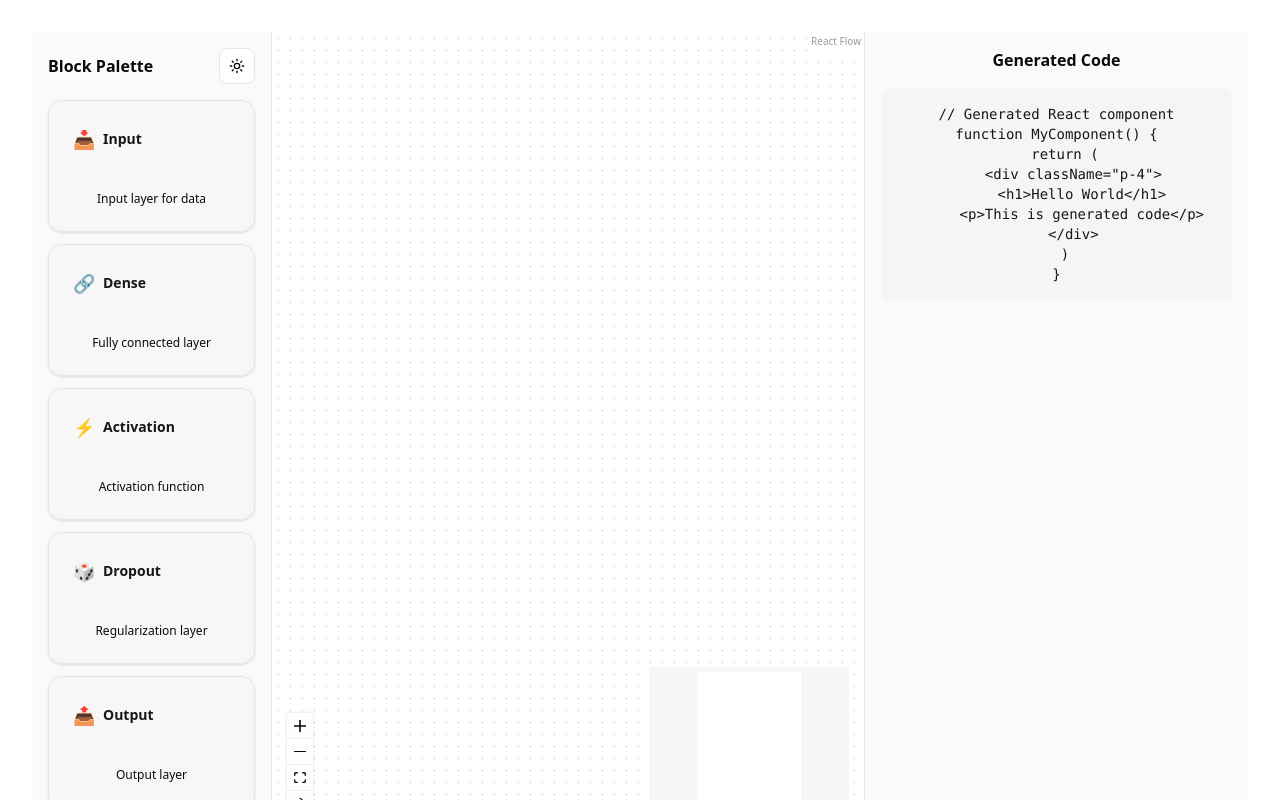
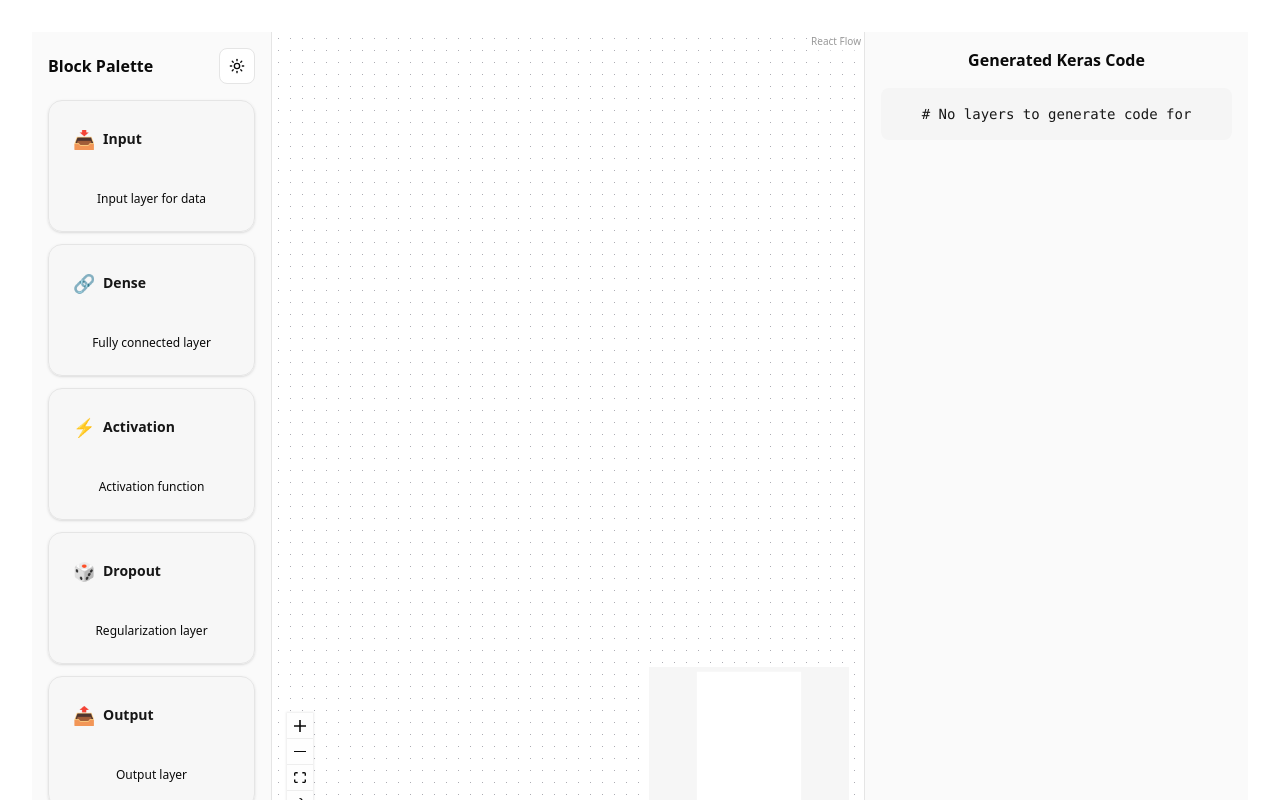
Before and after one commit to Aryagm/blockdl, a React (Vite) app: page / in a window 1280 px wide. Shown: the top 800 px of the page. Built offline with nearby package versions, Linux system fonts and the light colour scheme.

Commit message:
adeed basic code generation and display

```diff
--- a/src/App.tsx
+++ b/src/App.tsx
@@ -2,36 +2,34 @@ import { AppShell } from './components/AppShell'
 import { ThemeProvider } from './components/ThemeProvider'
 import { CanvasEditor } from './components/CanvasEditor'
 import { BlockPalette } from './components/BlockPalette'
+import { getOrderedLayers, generateKerasCode } from './lib/graph-utils'
+import type { Node, Edge } from '@xyflow/react'
+import { useState } from 'react'
 import './App.css'
 
 function App() {
+  const [nodes, setNodes] = useState<Node[]>([])
+  const [edges, setEdges] = useState<Edge[]>([])
+
   const paletteContent = <BlockPalette />
 
   const canvasContent = (
     <CanvasEditor
-      onNodesChange={(nodes) => {
-        console.log('Nodes changed:', nodes)
-      }}
-      onEdgesChange={(edges) => {
-        console.log('Edges changed:', edges)
-      }}
+      onNodesChange={setNodes}
+      onEdgesChange={setEdges}
     />
   )
 
+  // Generate code based on current nodes and edges
+  const orderedLayers = getOrderedLayers(nodes, edges)
+  const generatedCode = generateKerasCode(orderedLayers)
+
   const codeViewerContent = (
     <div className="space-y-4">
-      <h2 className="font-semibold text-sidebar-foreground">Generated Code</h2>
+      <h2 className="font-semibold text-sidebar-foreground">Generated Keras Code</h2>
       <div className="bg-sidebar-accent rounded-md p-4 text-sidebar-accent-foreground">
-        <pre className="font-mono text-sm overflow-auto">
-{`// Generated React component
-function MyComponent() {
-  return (
-    <div className="p-4">
-      <h1>Hello World</h1>
-      <p>This is generated code</p>
-    </div>
-  )
-}`}
+        <pre className="font-mono text-sm overflow-auto whitespace-pre-wrap">
+          {generatedCode}
         </pre>
       </div>
     </div>
--- a/src/components/CanvasEditor.tsx
+++ b/src/components/CanvasEditor.tsx
@@ -18,6 +18,7 @@ import type {
 } from '@xyflow/react'
 import '@xyflow/react/dist/style.css'
 import { LayerNode } from './LayerNode'
+import { getOrderedLayers, validateNetworkStructure } from '../lib/graph-utils'
 
 // Initial nodes and edges - start with empty canvas
 const initialNodes: Node[] = []
@@ -76,18 +77,41 @@ function CanvasEditorInner({
   const handleNodesChange = useCallback(
     (changes: any) => {
       onNodesChangeInternal(changes)
-      onNodesChange?.(nodes)
+
+      // Get updated nodes after changes are applied
+      const updatedNodes = nodes // This will be updated on next render
+
+      // Validate network structure and get ordered layers
+      const orderedLayers = getOrderedLayers(updatedNodes, edges)
+      const validation = validateNetworkStructure(updatedNodes, edges)
+
+      console.log('Network validation:', validation)
+      if (orderedLayers.length > 0) {
+        console.log('Ordered layers:', orderedLayers)
+      }
+
+      onNodesChange?.(updatedNodes)
     },
-    [onNodesChangeInternal, onNodesChange, nodes]
+    [onNodesChangeInternal, onNodesChange, nodes, edges]
   )
 
   // Handle edges changes with callback
   const handleEdgesChange = useCallback(
     (changes: any) => {
       onEdgesChangeInternal(changes)
+
+      // Validate network structure when edges change
+      const orderedLayers = getOrderedLayers(nodes, edges)
+      const validation = validateNetworkStructure(nodes, edges)
+
+      console.log('Network validation (edges changed):', validation)
+      if (orderedLayers.length > 0) {
+        console.log('Ordered layers (edges changed):', orderedLayers)
+      }
+
       onEdgesChange?.(edges)
     },
-    [onEdgesChangeInternal, onEdgesChange, edges]
+    [onEdgesChangeInternal, onEdgesChange, edges, nodes]
   )
 
   // Handle drag over event
--- /dev/null
+++ b/src/lib/graph-utils.ts
@@ -0,0 +1,268 @@
+import type { Node, Edge } from '@xyflow/react'
+
+export interface LayerObject {
+  id: string
+  type: string
+  params: Record<string, any>
+}
+
+/**
+ * Returns an array of layer objects topologically sorted (assumes single linear path).
+ * Validates that first node is 'Input' and last is 'Output'; returns [] if invalid.
+ */
+export function getOrderedLayers(nodes: Node[], edges: Edge[]): LayerObject[] {
+  if (nodes.length === 0) {
+    return []
+  }
+
+  // Convert nodes to a map for easy lookup
+  const nodeMap = new Map<string, Node>()
+  nodes.forEach(node => nodeMap.set(node.id, node))
+
+  // Build adjacency list for outgoing edges
+  const outgoing = new Map<string, string[]>()
+  const incoming = new Map<string, string[]>()
+
+  // Initialize maps
+  nodes.forEach(node => {
+    outgoing.set(node.id, [])
+    incoming.set(node.id, [])
+  })
+
+  // Populate adjacency lists
+  edges.forEach(edge => {
+    const sourceConnections = outgoing.get(edge.source) || []
+    sourceConnections.push(edge.target)
+    outgoing.set(edge.source, sourceConnections)
+
+    const targetConnections = incoming.get(edge.target) || []
+    targetConnections.push(edge.source)
+    incoming.set(edge.target, targetConnections)
+  })
+
+  // Find the start node (node with no incoming edges)
+  const startNodes = nodes.filter(node => {
+    const incomingEdges = incoming.get(node.id) || []
+    return incomingEdges.length === 0
+  })
+
+  // Find the end node (node with no outgoing edges)
+  const endNodes = nodes.filter(node => {
+    const outgoingEdges = outgoing.get(node.id) || []
+    return outgoingEdges.length === 0
+  })
+
+  // Validate structure: should have exactly one start and one end node
+  if (startNodes.length !== 1 || endNodes.length !== 1) {
+    return []
+  }
+
+  const startNode = startNodes[0]
+  const endNode = endNodes[0]
+
+  // Validate that first node is 'Input' and last is 'Output'
+  if ((startNode.data as any).type !== 'Input' || (endNode.data as any).type !== 'Output') {
+    return []
+  }
+
+  // Perform topological sort using DFS
+  const result: LayerObject[] = []
+  const visited = new Set<string>()
+
+  function dfs(nodeId: string): boolean {
+    if (visited.has(nodeId)) {
+      // Cycle detected
+      return false
+    }
+
+    visited.add(nodeId)
+    const node = nodeMap.get(nodeId)
+
+    if (!node) {
+      return false
+    }
+
+    // Add current node to result
+    result.push({
+      id: node.id,
+      type: (node.data as any).type as string,
+      params: (node.data as any).params || {}
+    })
+
+    // Visit all outgoing nodes
+    const nextNodes = outgoing.get(nodeId) || []
+
+    // For linear path validation, each node should have at most one outgoing edge
+    if (nextNodes.length > 1) {
+      return false
+    }
+
+    for (const nextNodeId of nextNodes) {
+      if (!dfs(nextNodeId)) {
+        return false
+      }
+    }
+
+    return true
+  }
+
+  // Start DFS from the start node
+  const success = dfs(startNode.id)
+
+  if (!success) {
+    return []
+  }
+
+  // Validate that we visited all nodes (ensures single connected component)
+  if (result.length !== nodes.length) {
+    return []
+  }
+
+  // Additional validation: ensure linear path
+  // Each node (except the last) should have exactly one outgoing edge
+  // Each node (except the first) should have exactly one incoming edge
+  for (let i = 0; i < result.length; i++) {
+    const nodeId = result[i].id
+    const incomingEdges = incoming.get(nodeId) || []
+    const outgoingEdges = outgoing.get(nodeId) || []
+
+    if (i === 0) {
+      // First node should have no incoming edges and exactly one outgoing edge (unless it's the only node)
+      if (incomingEdges.length !== 0 || (result.length > 1 && outgoingEdges.length !== 1)) {
+        return []
+      }
+    } else if (i === result.length - 1) {
+      // Last node should have exactly one incoming edge and no outgoing edges
+      if (incomingEdges.length !== 1 || outgoingEdges.length !== 0) {
+        return []
+      }
+    } else {
+      // Middle nodes should have exactly one incoming and one outgoing edge
+      if (incomingEdges.length !== 1 || outgoingEdges.length !== 1) {
+        return []
+      }
+    }
+  }
+
+  return result
+}
+
+/**
+ * Validates if the current graph structure represents a valid neural network
+ */
+export function validateNetworkStructure(nodes: Node[], edges: Edge[]): {
+  isValid: boolean
+  errors: string[]
+} {
+  const errors: string[] = []
+
+  if (nodes.length === 0) {
+    errors.push('Network must have at least one layer')
+    return { isValid: false, errors }
+  }
+
+  const orderedLayers = getOrderedLayers(nodes, edges)
+
+  if (orderedLayers.length === 0) {
+    errors.push('Invalid network structure')
+
+    // More specific error checking
+    const inputNodes = nodes.filter(node => (node.data as any).type === 'Input')
+    const outputNodes = nodes.filter(node => (node.data as any).type === 'Output')
+
+    if (inputNodes.length === 0) {
+      errors.push('Network must have exactly one Input layer')
+    } else if (inputNodes.length > 1) {
+      errors.push('Network must have exactly one Input layer')
+    }
+
+    if (outputNodes.length === 0) {
+      errors.push('Network must have exactly one Output layer')
+    } else if (outputNodes.length > 1) {
+      errors.push('Network must have exactly one Output layer')
+    }
+
+    return { isValid: false, errors }
+  }
+
+  return { isValid: true, errors: [] }
+}
+
+/**
+ * Generates Keras/TensorFlow Python code from ordered layers
+ */
+export function generateKerasCode(layers: LayerObject[]): string {
+  if (layers.length === 0) {
+    return '# No layers to generate code for'
+  }
+
+  // Generate imports
+  const imports = [
+    'import tensorflow as tf',
+    'from tensorflow.keras.models import Sequential',
+    'from tensorflow.keras.layers import Dense, Activation, Dropout, Input'
+  ]
+
+  // Generate model creation
+  const modelLines: string[] = ['', '# Create the model', 'model = Sequential([']
+
+  // Generate layer code
+  layers.forEach((layer) => {
+    const layerCode = generateLayerCode(layer)
+    if (layerCode) {
+      modelLines.push(`    ${layerCode},`)
+    }
+  })
+
+  modelLines.push('])')
+
+  // Generate compilation and summary
+  const compilationLines: string[] = [
+    '',
+    '# Compile the model',
+    'model.compile(',
+    "    optimizer='adam',",
+    "    loss='categorical_crossentropy',",
+    "    metrics=['accuracy']",
+    ')',
+    '',
+    '# Display model summary',
+    'model.summary()'
+  ]
+
+  return [...imports, ...modelLines, ...compilationLines].join('\n')
+}
+
+/**
+ * Generates code for a single layer
+ */
+function generateLayerCode(layer: LayerObject): string {
+  const { type, params } = layer
+
+  switch (type) {
+    case 'Input':
+      // Input layer is handled differently in Keras Sequential
+      return `Input(shape=${params.shape || '(784,)'})`
+
+    case 'Dense':
+      const units = params.units || 128
+      const activation = params.activation ? `, activation='${params.activation}'` : ''
+      return `Dense(${units}${activation})`
+
+    case 'Activation':
+      const activationType = params.type || 'relu'
+      return `Activation('${activationType}')`
+
+    case 'Dropout':
+      const rate = params.rate || 0.2
+      return `Dropout(${rate})`
+
+    case 'Output':
+      const outputUnits = params.units || 10
+      const outputActivation = params.activation ? `, activation='${params.activation}'` : ''
+      return `Dense(${outputUnits}${outputActivation})`
+
+    default:
+      return `# Unknown layer type: ${type}`
+  }
+}
```
